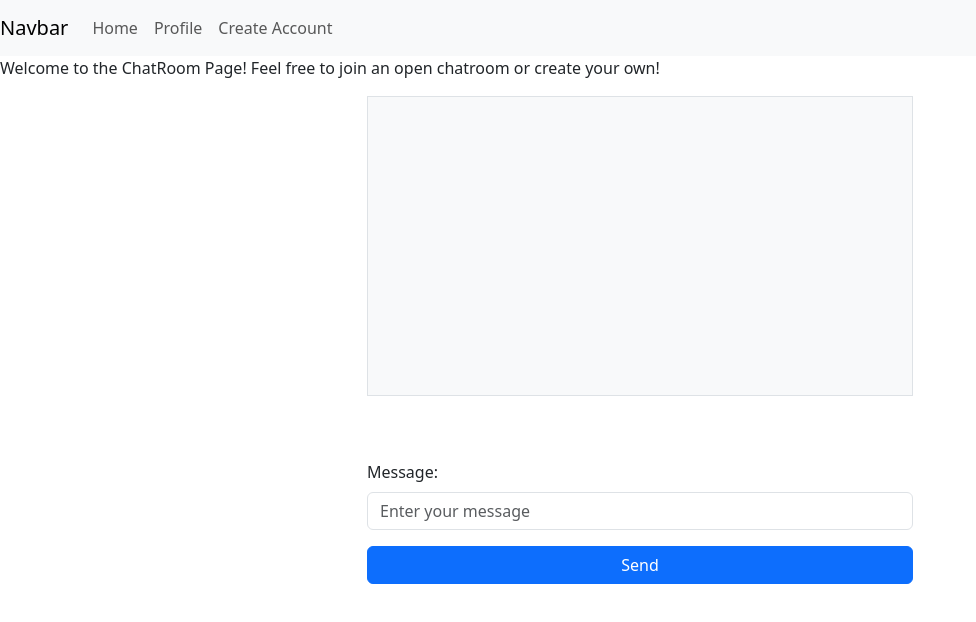
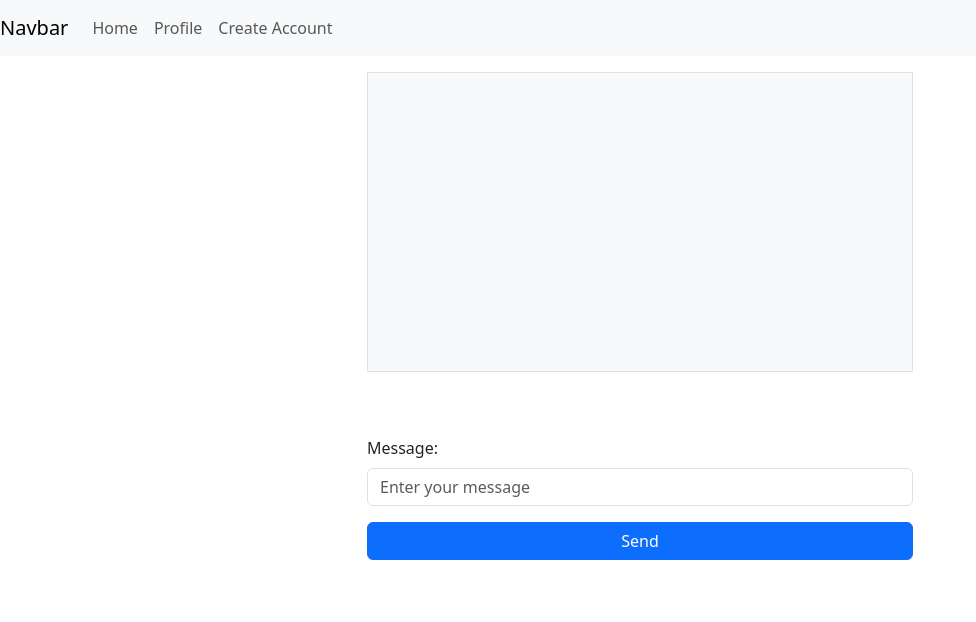
Before and after one commit to Rexo42/SoftwareFrameWorks, an Angular app in the folder Project_server/week4/: page /chatRooms in a window 1280 px wide. Shown: the top 622 px of the page, without its empty margins (0-976 px from the left). Built offline with nearby package versions, Linux system fonts and the light colour scheme.

Commit message:
minor fix

```diff
--- a/Project_server/week4/src/app/components/chat-rooms/chat-rooms.html
+++ b/Project_server/week4/src/app/components/chat-rooms/chat-rooms.html
@@ -1,5 +1,4 @@
 <app-nav-bar></app-nav-bar>
-<p>Welcome to the ChatRoom Page! Feel free to join an open chatroom or create your own!</p>
 
 <!-- ability to create chatrooms -->
  <!-- upon being served this route, we need to do a get request and get all current chatrooms -->
```
